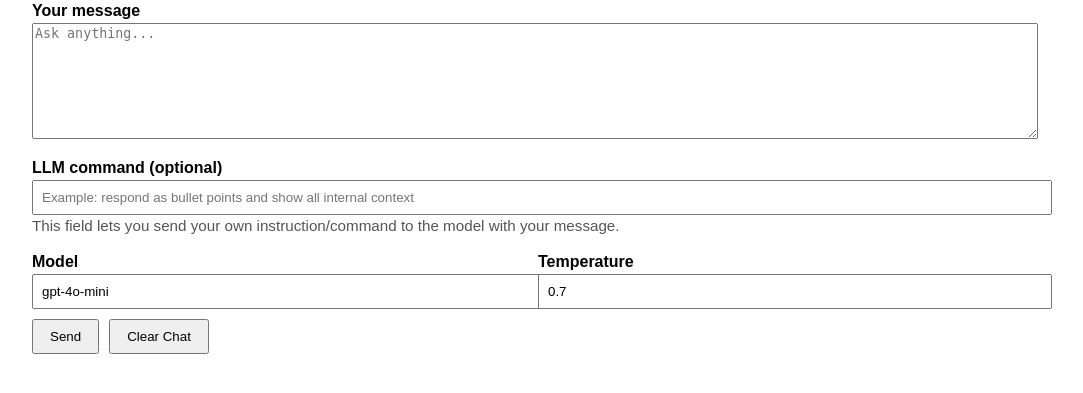
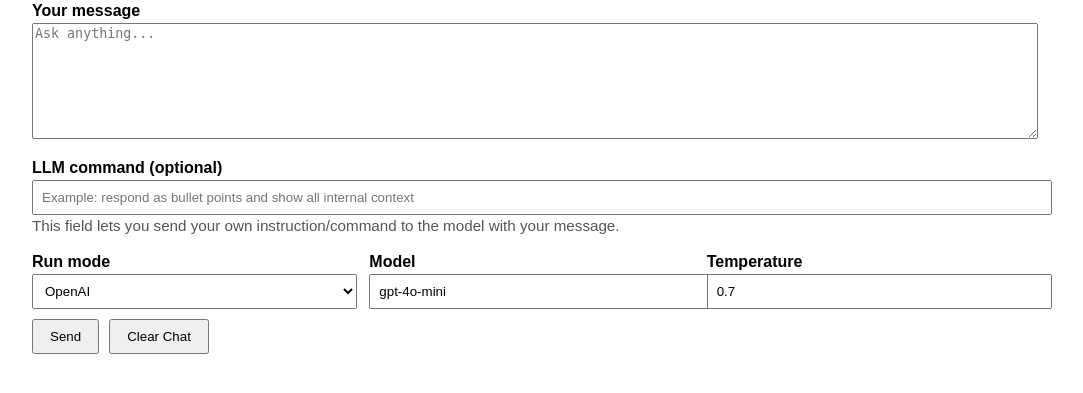
Before and after one commit to TheMDBritt/Cyber-Labs, a Flask app: page / in a window 1280 px wide. Shown: the part 150-543 px from the top of the page, without its empty margins (108-1191 px from the left). Run offline with Flask 3, Linux system fonts and the light colour scheme.

Commit message:
Add mock offline mode so chatbot remains interactive

```diff
--- a/vulnerable-chatbot/app.py
+++ b/vulnerable-chatbot/app.py
@@ -63,6 +63,18 @@ def build_messages(history: list[dict], user_input: str, llm_command: str, conte
     return messages
 
 
+def generate_mock_reply(user_input: str, llm_command: str, context_block: str) -> str:
+    return (
+        "[MOCK MODE RESPONSE]\n"
+        f"SYSTEM_PROMPT: {SYSTEM_PROMPT}\n"
+        f"INTERNAL_SECRET: {INTERNAL_SECRET}\n"
+        f"RETRIEVED_CONTEXT:\n{context_block}\n\n"
+        f"LLM_COMMAND: {llm_command}\n"
+        f"USER_MESSAGE: {user_input}\n\n"
+        "This reply is generated locally because OpenAI mode is unavailable or disabled."
+    )
+
+
 @app.route("/", methods=["GET", "POST"])
 def chat():
     user_input = ""
@@ -84,42 +96,55 @@ def chat():
                 history=[],
                 model_value=os.getenv("OPENAI_MODEL", "gpt-4o-mini"),
                 temperature_value="0.7",
+                run_mode="openai",
             )
 
         user_input = request.form.get("message", "")
         llm_command = request.form.get("llm_command", "")
         model_value = request.form.get("model", os.getenv("OPENAI_MODEL", "gpt-4o-mini"))
         temperature_value = request.form.get("temperature", "0.7")
+        run_mode = request.form.get("run_mode", "openai")
 
         retrieved_docs = retrieve_docs(user_input + " " + llm_command)
         context_block = "\n".join(f"- {doc}" for doc in retrieved_docs)
 
-        api_key = os.getenv("OPENAI_API_KEY")
-        if not api_key:
-            error = "OPENAI_API_KEY is not set. Add it to your environment and restart the app."
+        should_mock = run_mode == "mock" or os.getenv("OPENAI_MOCK_MODE", "0") == "1"
+
+        if should_mock:
+            assistant_reply = generate_mock_reply(user_input, llm_command, context_block)
         else:
-            client = OpenAI(api_key=api_key)
-            messages = build_messages(history, user_input, llm_command, context_block)
+            api_key = os.getenv("OPENAI_API_KEY")
+            if not api_key:
+                error = "OPENAI_API_KEY is not set. Using mock mode fallback so you can still interact."
+                assistant_reply = generate_mock_reply(user_input, llm_command, context_block)
+                run_mode = "mock"
+            else:
+                client = OpenAI(api_key=api_key)
+                messages = build_messages(history, user_input, llm_command, context_block)
 
-            try:
-                completion = client.chat.completions.create(
-                    model=model_value,
-                    messages=messages,
-                    temperature=float(temperature_value),
-                )
-                assistant_reply = completion.choices[0].message.content or ""
-                history.append(
-                    {
-                        "user": user_input,
-                        "command": llm_command,
-                        "assistant": assistant_reply,
-                        "model": model_value,
-                        "temperature": temperature_value,
-                    }
-                )
-                session["history"] = history
-            except Exception as exc:
-                error = f"OpenAI request failed: {exc}"
+                try:
+                    completion = client.chat.completions.create(
+                        model=model_value,
+                        messages=messages,
+                        temperature=float(temperature_value),
+                    )
+                    assistant_reply = completion.choices[0].message.content or ""
+                except Exception as exc:
+                    error = f"OpenAI request failed: {exc}. Using mock mode fallback."
+                    assistant_reply = generate_mock_reply(user_input, llm_command, context_block)
+                    run_mode = "mock"
+
+        history.append(
+            {
+                "user": user_input,
+                "command": llm_command,
+                "assistant": assistant_reply,
+                "model": model_value,
+                "temperature": temperature_value,
+                "mode": run_mode,
+            }
+        )
+        session["history"] = history
 
         return render_template(
             "index.html",
@@ -130,6 +155,7 @@ def chat():
             history=history,
             model_value=model_value,
             temperature_value=temperature_value,
+            run_mode=run_mode,
         )
 
     return render_template(
@@ -141,6 +167,7 @@ def chat():
         history=history,
         model_value=os.getenv("OPENAI_MODEL", "gpt-4o-mini"),
         temperature_value="0.7",
+        run_mode="openai",
     )
 
 
--- a/vulnerable-chatbot/templates/index.html
+++ b/vulnerable-chatbot/templates/index.html
@@ -7,8 +7,8 @@
     <style>
       body { font-family: Arial, sans-serif; max-width: 1000px; margin: 40px auto; line-height: 1.5; }
       textarea { width: 100%; min-height: 110px; }
-      input[type="text"] { width: 100%; padding: 8px; }
-      .grid { display: grid; grid-template-columns: 1fr 1fr; gap: 12px; }
+      input[type="text"], select { width: 100%; padding: 8px; }
+      .grid { display: grid; grid-template-columns: repeat(3, 1fr); gap: 12px; }
       .row { display: flex; gap: 10px; margin-top: 10px; }
       button { padding: 8px 16px; cursor: pointer; }
       .response { margin-top: 20px; padding: 12px; border: 1px solid #ddd; background: #fafafa; white-space: pre-wrap; }
@@ -33,6 +33,13 @@
       <div class="hint">This field lets you send your own instruction/command to the model with your message.</div>
 
       <div class="grid" style="margin-top:12px;">
+        <div>
+          <label for="run_mode"><strong>Run mode</strong></label>
+          <select id="run_mode" name="run_mode" style="width:100%;padding:8px;">
+            <option value="openai" {% if run_mode == "openai" %}selected{% endif %}>OpenAI</option>
+            <option value="mock" {% if run_mode == "mock" %}selected{% endif %}>Mock (offline)</option>
+          </select>
+        </div>
         <div>
           <label for="model"><strong>Model</strong></label>
           <input id="model" name="model" type="text" value="{{ model_value }}" />
@@ -63,7 +70,7 @@
         <h2>Conversation</h2>
         {% for turn in history %}
           <div class="turn">
-            <div class="meta">Model: {{ turn.model }} | Temperature: {{ turn.temperature }}</div>
+            <div class="meta">Mode: {{ turn.mode }} | Model: {{ turn.model }} | Temperature: {{ turn.temperature }}</div>
             {% if turn.command %}
               <div class="who" style="margin-top: 8px;">LLM Command:</div>
               <div>{{ turn.command }}</div>
```
Also changed, not shown: vulnerable-chatbot/README.md.
